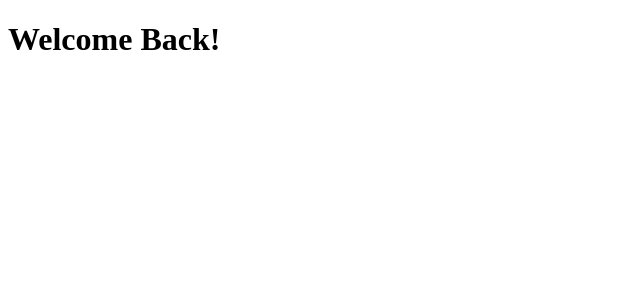
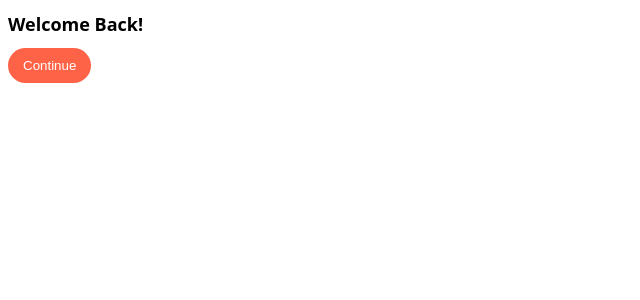
Before and after one commit to jueunhong/nomadCoders_React, a React (Create React App) app in the folder react-app/: page / in a window 1280 px wide. Shown: the top 300 px of the page, without its empty margins (0-640 px from the left). Built offline with nearby package versions, Linux system fonts and the light colour scheme.

Commit message:
css-module practice

```diff
--- a/react-app/package.json
+++ b/react-app/package.json
@@ -6,6 +6,7 @@
     "@testing-library/jest-dom": "^5.16.5",
     "@testing-library/react": "^13.3.0",
     "@testing-library/user-event": "^13.5.0",
+    "prop-types": "^15.8.1",
     "react": "^18.2.0",
     "react-dom": "^18.2.0",
     "react-scripts": "5.0.1",
--- a/react-app/src/App.js
+++ b/react-app/src/App.js
@@ -1,7 +1,11 @@
+import Button from "./Button";
+import styles from "./App.module.css"
+
 function App() {
   return (
     <div>
-      <h1>Welcome Back!</h1>
+      <h1 className={styles.title}>Welcome Back!</h1>
+      <Button text="Continue"/>
     </div>
   );
 }
--- /dev/null
+++ b/react-app/src/App.module.css
@@ -0,0 +1,6 @@
+.title {
+    font-family: system-ui, -apple-system, BlinkMacSystemFont, 'Segoe UI',
+     Roboto, Oxygen, Ubuntu, Cantarell, 'Open Sans', 'Helvetica Neue', sans-serif;
+
+    font-size: 18px;
+}
--- /dev/null
+++ b/react-app/src/Button.js
@@ -0,0 +1,13 @@
+import PropTypes from "prop-types";
+import styles from "./Button.module.css";
+
+function Button ({text}){
+    return <button className={styles.btn}>{text}</button>
+}
+
+
+Button.propTypes = {
+    text: PropTypes.string.isRequired,
+};
+
+export default Button;
--- /dev/null
+++ b/react-app/src/Button.module.css
@@ -0,0 +1,7 @@
+.btn {
+    color: white;
+    background-color: tomato;
+    border: none;
+    border-radius: 20px;
+    padding: 10px 15px;
+}
```
Also changed, not shown: 1 other file (tests, documents, lock files or other folders).
